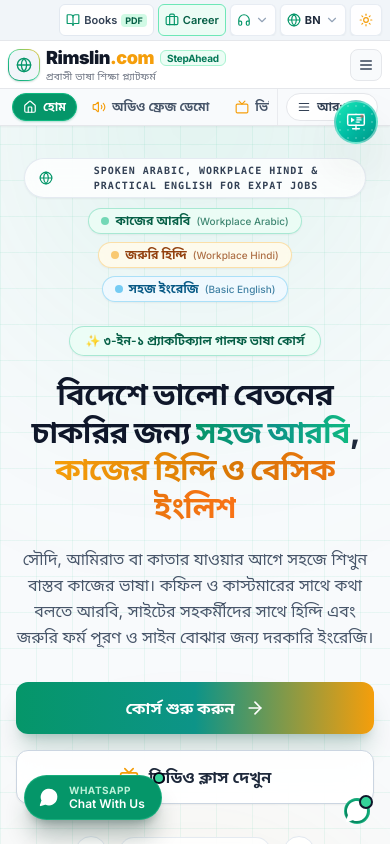
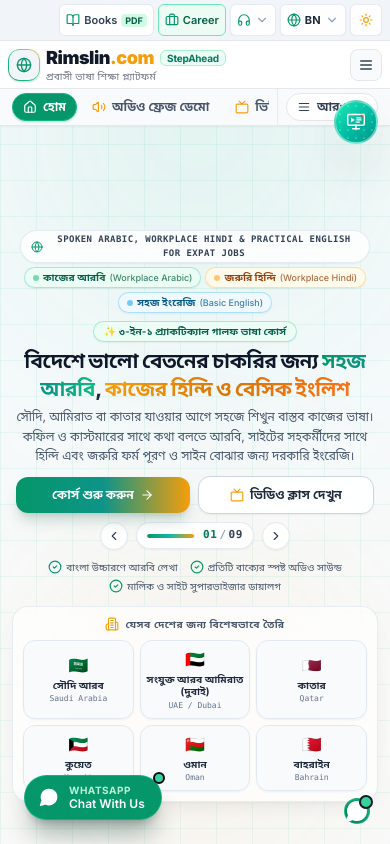
Before and after one commit to arif25/rimslin.com, a Next.js app: page / in a window 390 px wide. Shown: the top 844 px of the page. Built offline with nearby package versions, Linux system fonts and the light colour scheme.

Commit message:
style(banner): fit mobile hero section above the fold using dynamic viewport height

```diff
--- a/components/Hero.tsx
+++ b/components/Hero.tsx
@@ -844,7 +844,7 @@ export default function Hero() {
   };
 
   return (
-    <section className="relative z-10 overflow-x-clip w-full max-w-full pt-8 pb-20 md:pt-14 md:pb-28">
+    <section className="relative z-10 overflow-x-clip w-full max-w-full min-h-[calc(100svh-4rem)] md:min-h-0 py-3 sm:py-6 md:pt-14 md:pb-28 flex flex-col justify-center">
       {/* Background ambient lighting */}
       <div
         className="pointer-events-none absolute inset-0 overflow-hidden -z-10"
@@ -854,39 +854,39 @@ export default function Hero() {
         <div className="absolute top-1/2 right-0 h-[400px] w-full max-w-[400px] rounded-full bg-gold-glow blur-[100px]" />
       </div>
 
-      <div className="mx-auto max-w-7xl w-full px-4 sm:px-6 lg:px-8 min-w-0">
+      <div className="mx-auto max-w-7xl w-full px-3 sm:px-6 lg:px-8 min-w-0 my-auto">
         <div className="flex flex-col items-center text-center w-full max-w-full min-w-0">
           {/* ========================================================================= */}
           {/* PLATFORM VALUE PROPOSITION: ENGLISH TAGLINE & 3 CORE LANGUAGE TRACKS      */}
           {/* ========================================================================= */}
-          <div className="flex flex-col items-center gap-2.5 sm:gap-3 mb-6 sm:mb-8 max-w-3xl px-2">
+          <div className="flex flex-col items-center gap-1 sm:gap-2 md:gap-3 mb-2 sm:mb-4 md:mb-8 max-w-3xl px-2">
             {/* English Tagline Badge */}
-            <div className="inline-flex items-center gap-2 rounded-full border border-slate-200/90 dark:border-white/10 bg-white/80 dark:bg-surface-100/80 px-3.5 py-1 text-[10px] sm:text-xs font-mono font-bold tracking-widest text-slate-700 dark:text-slate-200 uppercase shadow-sm backdrop-blur-md">
-              <Globe className="h-3.5 w-3.5 text-emerald-600 dark:text-gulf-400 shrink-0" />
+            <div className="inline-flex items-center gap-1.5 sm:gap-2 rounded-full border border-slate-200/90 dark:border-white/10 bg-white/80 dark:bg-surface-100/80 px-2.5 py-0.5 sm:px-3.5 sm:py-1 text-[9px] sm:text-xs font-mono font-bold tracking-wider sm:tracking-widest text-slate-700 dark:text-slate-200 uppercase shadow-sm backdrop-blur-md">
+              <Globe className="h-3 w-3 sm:h-3.5 sm:w-3.5 text-emerald-600 dark:text-gulf-400 shrink-0" />
               <span>{t.hero.subHeadline}</span>
             </div>
 
             {/* 3 Core Language Tracks Highlight Badges */}
-            <div className="flex flex-wrap items-center justify-center gap-2 sm:gap-2.5">
+            <div className="flex flex-wrap items-center justify-center gap-1 sm:gap-2 md:gap-2.5">
               {/* 🟢 Track 1: Workplace Arabic */}
-              <div className="inline-flex items-center gap-1.5 rounded-full border border-emerald-500/30 bg-emerald-50/90 dark:border-emerald-500/30 dark:bg-emerald-950/50 px-3 py-1 text-xs font-bold text-emerald-800 dark:text-emerald-300 shadow-sm backdrop-blur-md">
-                <span className="h-2 w-2 rounded-full bg-emerald-500 animate-pulse shrink-0" />
+              <div className="inline-flex items-center gap-1 sm:gap-1.5 rounded-full border border-emerald-500/30 bg-emerald-50/90 dark:border-emerald-500/30 dark:bg-emerald-950/50 px-2 py-0.5 sm:px-3 sm:py-1 text-[10px] sm:text-xs font-bold text-emerald-800 dark:text-emerald-300 shadow-sm backdrop-blur-md">
+                <span className="h-1.5 w-1.5 sm:h-2 sm:w-2 rounded-full bg-emerald-500 animate-pulse shrink-0" />
                 <span>{trackLabels.arabic}</span>
-                <span className="text-[10px] opacity-75 font-medium">{trackLabels.arabicSub}</span>
+                <span className="text-[9px] sm:text-[10px] opacity-75 font-medium">{trackLabels.arabicSub}</span>
               </div>
 
               {/* 🟠 Track 2: Workplace Hindi */}
-              <div className="inline-flex items-center gap-1.5 rounded-full border border-amber-500/30 bg-amber-50/90 dark:border-amber-500/30 dark:bg-amber-950/50 px-3 py-1 text-xs font-bold text-amber-800 dark:text-amber-300 shadow-sm backdrop-blur-md">
-                <span className="h-2 w-2 rounded-full bg-amber-500 animate-pulse shrink-0" />
+              <div className="inline-flex items-center gap-1 sm:gap-1.5 rounded-full border border-amber-500/30 bg-amber-50/90 dark:border-amber-500/30 dark:bg-amber-950/50 px-2 py-0.5 sm:px-3 sm:py-1 text-[10px] sm:text-xs font-bold text-amber-800 dark:text-amber-300 shadow-sm backdrop-blur-md">
+                <span className="h-1.5 w-1.5 sm:h-2 sm:w-2 rounded-full bg-amber-500 animate-pulse shrink-0" />
                 <span>{trackLabels.hindi}</span>
-                <span className="text-[10px] opacity-75 font-medium">{trackLabels.hindiSub}</span>
+                <span className="text-[9px] sm:text-[10px] opacity-75 font-medium">{trackLabels.hindiSub}</span>
               </div>
 
               {/* 🔵 Track 3: Basic English */}
-              <div className="inline-flex items-center gap-1.5 rounded-full border border-sky-500/30 bg-sky-50/90 dark:border-sky-500/30 dark:bg-sky-950/50 px-3 py-1 text-xs font-bold text-sky-800 dark:text-sky-300 shadow-sm backdrop-blur-md">
-                <span className="h-2 w-2 rounded-full bg-sky-500 animate-pulse shrink-0" />
+              <div className="inline-flex items-center gap-1 sm:gap-1.5 rounded-full border border-sky-500/30 bg-sky-50/90 dark:border-sky-500/30 dark:bg-sky-950/50 px-2 py-0.5 sm:px-3 sm:py-1 text-[10px] sm:text-xs font-bold text-sky-800 dark:text-sky-300 shadow-sm backdrop-blur-md">
+                <span className="h-1.5 w-1.5 sm:h-2 sm:w-2 rounded-full bg-sky-500 animate-pulse shrink-0" />
                 <span>{trackLabels.english}</span>
-                <span className="text-[10px] opacity-75 font-medium">{trackLabels.englishSub}</span>
+                <span className="text-[9px] sm:text-[10px] opacity-75 font-medium">{trackLabels.englishSub}</span>
               </div>
             </div>
           </div>
@@ -927,7 +927,7 @@ export default function Hero() {
             {/* ========================================================================= */}
             {/* CSS GRID STACKED SLIDES: Lock height naturally to tallest slide (Zero CLS)*/}
             {/* ========================================================================= */}
-            <div className="grid grid-cols-1 grid-rows-1 w-full items-center justify-items-center min-h-[360px] sm:min-h-[300px] md:min-h-[260px]">
+            <div className="grid grid-cols-1 grid-rows-1 w-full items-center justify-items-center min-h-[190px] sm:min-h-[230px] md:min-h-[260px]">
               {slides.map((slide, idx) => {
                 const isActive = idx === currentSlide;
                 return (
@@ -941,12 +941,12 @@ export default function Hero() {
                     aria-hidden={!isActive}
                   >
                     {/* Contextual Slide Tag Badge */}
-                    <div className="inline-flex items-center gap-2 rounded-full border border-emerald-500/30 bg-emerald-50/90 text-emerald-800 shadow-sm dark:border-gulf-500/30 dark:bg-gulf-950/60 dark:text-gulf-300 backdrop-blur-md dark:shadow-lg dark:shadow-gulf-950/50 mb-5 px-4 py-1.5 text-xs font-semibold">
+                    <div className="inline-flex items-center gap-1.5 sm:gap-2 rounded-full border border-emerald-500/30 bg-emerald-50/90 text-emerald-800 shadow-sm dark:border-gulf-500/30 dark:bg-gulf-950/60 dark:text-gulf-300 backdrop-blur-md dark:shadow-lg dark:shadow-gulf-950/50 mb-1.5 sm:mb-3 md:mb-5 px-2.5 py-0.5 sm:px-4 sm:py-1.5 text-[10px] sm:text-xs font-semibold">
                       <span>{slide.tag}</span>
                     </div>
 
                     {/* Main Headline with dual-gradient styling */}
-                    <h1 className="max-w-4xl text-3xl font-extrabold tracking-tight sm:text-5xl md:text-6xl leading-tight text-slate-900 dark:text-white">
+                    <h1 className="max-w-4xl text-xl sm:text-2xl md:text-5xl lg:text-6xl font-extrabold tracking-tight leading-snug sm:leading-tight md:leading-tight text-slate-900 dark:text-white">
                       {slide.titlePrefix}
                       <span className="bg-gradient-to-r from-emerald-600 via-teal-600 to-emerald-500 dark:from-gulf-400 dark:via-emerald-300 dark:to-teal-300 bg-clip-text text-transparent">
                         {slide.highlight}
@@ -963,20 +963,20 @@ export default function Hero() {
                     </h1>
 
                     {/* Tagline / Subtitle */}
-                    <p className="mt-5 max-w-2xl text-base text-slate-600 dark:text-slate-300 sm:text-lg font-normal leading-relaxed">
+                    <p className="mt-1 sm:mt-2.5 md:mt-5 max-w-2xl text-xs sm:text-sm md:text-base lg:text-lg text-slate-600 dark:text-slate-300 font-normal leading-relaxed">
                       {slide.subtitle}
                     </p>
 
                     {/* Action Buttons */}
-                    <div className="mt-8 flex flex-col sm:flex-row items-center gap-4 w-full sm:w-auto">
+                    <div className="mt-2.5 sm:mt-4 md:mt-8 flex flex-row items-center justify-center gap-2 sm:gap-4 w-full sm:w-auto max-w-full px-1">
                       <Link
                         href={slide.primaryBtn.href}
                         tabIndex={isActive ? 0 : -1}
-                        className="w-full sm:w-auto inline-flex items-center justify-center gap-2.5 rounded-xl bg-gradient-to-r from-emerald-600 via-teal-600 to-amber-500 dark:from-gulf-600 dark:via-emerald-600 dark:to-gold-500 px-8 py-3.5 text-base font-bold text-white shadow-xl shadow-emerald-900/20 dark:shadow-gulf-900/40 transition-all duration-300 hover:scale-[1.02] active:scale-95"
+                        className="flex-1 sm:flex-initial inline-flex items-center justify-center gap-1.5 sm:gap-2.5 rounded-xl bg-gradient-to-r from-emerald-600 via-teal-600 to-amber-500 dark:from-gulf-600 dark:via-emerald-600 dark:to-gold-500 px-3.5 py-2.5 sm:px-6 sm:py-3 md:px-8 md:py-3.5 text-xs sm:text-sm md:text-base font-bold text-white shadow-lg sm:shadow-xl shadow-emerald-900/20 dark:shadow-gulf-900/40 transition-all duration-300 hover:scale-[1.02] active:scale-95 text-center truncate"
                       >
                         <span>{slide.primaryBtn.text}</span>
                         {slide.primaryBtn.icon && (
-                          <slide.primaryBtn.icon className="h-5 w-5 rtl:rotate-180" />
+                          <slide.primaryBtn.icon className="h-3.5 w-3.5 sm:h-4 sm:w-4 md:h-5 md:w-5 rtl:rotate-180 shrink-0" />
                         )}
                       </Link>
 
@@ -984,10 +984,10 @@ export default function Hero() {
                         <Link
                           href={slide.secondaryBtn.href}
                           tabIndex={isActive ? 0 : -1}
-                          className="w-full sm:w-auto inline-flex items-center justify-center gap-2.5 rounded-xl border border-slate-300 bg-white/90 text-slate-800 hover:bg-slate-100 hover:text-slate-900 dark:border-gulf-500/30 dark:bg-surface-100/80 dark:text-gulf-200 dark:hover:bg-surface-200 dark:hover:text-white px-8 py-3.5 text-base font-semibold backdrop-blur-md transition-all duration-200 shadow-sm active:scale-95"
+                          className="flex-1 sm:flex-initial inline-flex items-center justify-center gap-1.5 sm:gap-2.5 rounded-xl border border-slate-300 bg-white/90 text-slate-800 hover:bg-slate-100 hover:text-slate-900 dark:border-gulf-500/30 dark:bg-surface-100/80 dark:text-gulf-200 dark:hover:bg-surface-200 dark:hover:text-white px-3.5 py-2.5 sm:px-6 sm:py-3 md:px-8 md:py-3.5 text-xs sm:text-sm md:text-base font-semibold backdrop-blur-md transition-all duration-200 shadow-sm active:scale-95 text-center truncate"
                         >
                           {slide.secondaryBtn.icon && (
-                            <slide.secondaryBtn.icon className="h-5 w-5 text-amber-500 dark:text-gold-400" />
+                            <slide.secondaryBtn.icon className="h-3.5 w-3.5 sm:h-4 sm:w-4 md:h-5 md:w-5 text-amber-500 dark:text-gold-400 shrink-0" />
                           )}
                           <span>{slide.secondaryBtn.text}</span>
                         </Link>
@@ -1001,15 +1001,15 @@ export default function Hero() {
             {/* ================================================================= */}
             {/* SLIDE NAVIGATION CONTROLS (Responsive Counter, Progress & Dashes) */}
             {/* ================================================================= */}
-            <div className="flex items-center justify-center gap-3 mt-8 max-w-full px-2">
+            <div className="flex items-center justify-center gap-2 sm:gap-3 mt-2 sm:mt-4 md:mt-8 max-w-full px-2">
               {/* Mobile Previous Chevron Button */}
               <button
                 type="button"
                 onClick={prevSlide}
                 aria-label="Previous Slide"
-                className="sm:hidden flex h-8 w-8 items-center justify-center rounded-full border border-slate-200 bg-white/90 dark:border-white/10 dark:bg-surface-100/90 text-slate-700 dark:text-slate-200 shadow-sm active:scale-90 transition-transform"
+                className="sm:hidden flex h-7 w-7 items-center justify-center rounded-full border border-slate-200 bg-white/90 dark:border-white/10 dark:bg-surface-100/90 text-slate-700 dark:text-slate-200 shadow-sm active:scale-90 transition-transform"
               >
-                <ChevronLeft className="h-4 w-4 rtl:rotate-180" />
+                <ChevronLeft className="h-3.5 w-3.5 rtl:rotate-180" />
               </button>
 
               {/* Desktop/Tablet Clickable Dash Indicators with Active Fill */}
@@ -1043,9 +1043,9 @@ export default function Hero() {
               </div>
 
               {/* Compact Counter Indicator & Smooth Progress Bar Line */}
-              <div className="flex items-center gap-2.5 px-3.5 py-1.5 rounded-full border border-slate-200/90 dark:border-white/10 bg-white/80 dark:bg-surface-100/80 backdrop-blur-md shadow-sm">
+              <div className="flex items-center gap-2 sm:gap-2.5 px-2.5 sm:px-3.5 py-1 sm:py-1.5 rounded-full border border-slate-200/90 dark:border-white/10 bg-white/80 dark:bg-surface-100/80 backdrop-blur-md shadow-sm">
                 {/* Slim Filling Progress Bar Line */}
-                <div className="w-16 sm:w-20 h-1.5 bg-slate-200 dark:bg-white/15 rounded-full overflow-hidden">
+                <div className="w-12 sm:w-20 h-1 sm:h-1.5 bg-slate-200 dark:bg-white/15 rounded-full overflow-hidden">
                   <div
                     className="h-full bg-gradient-to-r from-emerald-600 via-teal-500 to-amber-500 dark:from-gulf-500 dark:via-emerald-400 dark:to-gold-400 rounded-full"
                     style={{
@@ -1056,11 +1056,11 @@ export default function Hero() {
                 </div>
 
                 {/* Counter display (e.g. 03 / 09) */}
-                <span className="text-xs font-mono font-bold tracking-wider text-slate-700 dark:text-slate-300">
+                <span className="text-[11px] sm:text-xs font-mono font-bold tracking-wider text-slate-700 dark:text-slate-300">
                   <span className="text-emerald-700 dark:text-gulf-400">
                     {String(currentSlide + 1).padStart(2, "0")}
                   </span>
-                  <span className="text-slate-400 dark:text-slate-500 mx-1">/</span>
+                  <span className="text-slate-400 dark:text-slate-500 mx-0.5 sm:mx-1">/</span>
                   <span>{String(slides.length).padStart(2, "0")}</span>
                 </span>
               </div>
@@ -1070,46 +1070,46 @@ export default function Hero() {
                 type="button"
                 onClick={nextSlide}
                 aria-label="Next Slide"
-                className="sm:hidden flex h-8 w-8 items-center justify-center rounded-full border border-slate-200 bg-white/90 dark:border-white/10 dark:bg-surface-100/90 text-slate-700 dark:text-slate-200 shadow-sm active:scale-90 transition-transform"
+                className="sm:hidden flex h-7 w-7 items-center justify-center rounded-full border border-slate-200 bg-white/90 dark:border-white/10 dark:bg-surface-100/90 text-slate-700 dark:text-slate-200 shadow-sm active:scale-90 transition-transform"
               >
-                <ChevronRight className="h-4 w-4 rtl:rotate-180" />
+                <ChevronRight className="h-3.5 w-3.5 rtl:rotate-180" />
               </button>
             </div>
           </div>
 
           {/* Key Value Props */}
-          <div className="mt-8 flex flex-wrap items-center justify-center gap-x-6 gap-y-2 text-xs sm:text-sm text-slate-600 dark:text-slate-300 font-medium">
-            <div className="flex items-center gap-1.5">
-              <CheckCircle2 className="h-4 w-4 text-emerald-600 dark:text-gulf-400" />
+          <div className="mt-2.5 sm:mt-4 md:mt-8 flex flex-wrap items-center justify-center gap-x-3 sm:gap-x-6 gap-y-1 sm:gap-y-2 text-[10px] sm:text-xs md:text-sm text-slate-600 dark:text-slate-300 font-medium">
+            <div className="flex items-center gap-1 sm:gap-1.5">
+              <CheckCircle2 className="h-3.5 w-3.5 sm:h-4 sm:w-4 text-emerald-600 dark:text-gulf-400 shrink-0" />
               <span>{t.hero.prop1}</span>
             </div>
-            <div className="flex items-center gap-1.5">
-              <CheckCircle2 className="h-4 w-4 text-emerald-600 dark:text-gulf-400" />
+            <div className="flex items-center gap-1 sm:gap-1.5">
+              <CheckCircle2 className="h-3.5 w-3.5 sm:h-4 sm:w-4 text-emerald-600 dark:text-gulf-400 shrink-0" />
               <span>{t.hero.prop2}</span>
             </div>
-            <div className="flex items-center gap-1.5">
-              <CheckCircle2 className="h-4 w-4 text-emerald-600 dark:text-gulf-400" />
+            <div className="flex items-center gap-1 sm:gap-1.5">
+              <CheckCircle2 className="h-3.5 w-3.5 sm:h-4 sm:w-4 text-emerald-600 dark:text-gulf-400 shrink-0" />
               <span>{t.hero.prop3}</span>
             </div>
           </div>
 
           {/* Gulf Country Trust Flags Strip */}
-          <div className="mt-14 w-full max-w-5xl rounded-2xl border border-slate-200/80 bg-white/70 shadow-lg shadow-black/5 dark:border-white/[0.08] dark:bg-surface-100/50 p-6 backdrop-blur-xl">
-            <div className="text-xs font-semibold uppercase tracking-wider text-slate-600 dark:text-slate-300 mb-4 flex items-center justify-center gap-2">
-              <Building2 className="h-4 w-4 text-amber-500 dark:text-gold-400" />
+          <div className="mt-3 sm:mt-6 md:mt-14 w-full max-w-5xl rounded-2xl border border-slate-200/80 bg-white/70 shadow-lg shadow-black/5 dark:border-white/[0.08] dark:bg-surface-100/50 p-2.5 sm:p-4 md:p-6 backdrop-blur-xl">
+            <div className="text-[10px] sm:text-xs font-semibold uppercase tracking-wider text-slate-600 dark:text-slate-300 mb-2 sm:mb-3 md:mb-4 flex items-center justify-center gap-1.5 sm:gap-2">
+              <Building2 className="h-3.5 w-3.5 sm:h-4 sm:w-4 text-amber-500 dark:text-gold-400" />
               <span>{t.hero.destinationsTitle}</span>
             </div>
-            <div className="grid grid-cols-2 sm:grid-cols-3 lg:grid-cols-6 gap-3">
+            <div className="grid grid-cols-3 sm:grid-cols-3 lg:grid-cols-6 gap-1.5 sm:gap-2.5 md:gap-3">
               {t.hero.destinations.map((dest, idx) => (
                 <div
                   key={idx}
-                  className="flex flex-col items-center justify-center rounded-xl border border-slate-200 bg-slate-50/90 hover:bg-white hover:border-emerald-500/40 dark:border-white/[0.05] dark:bg-surface-200/50 dark:hover:bg-surface-200 dark:hover:border-gulf-500/40 py-3 px-2 text-center transition-all shadow-sm dark:shadow-none"
+                  className="flex flex-col items-center justify-center rounded-xl border border-slate-200 bg-slate-50/90 hover:bg-white hover:border-emerald-500/40 dark:border-white/[0.05] dark:bg-surface-200/50 dark:hover:bg-surface-200 dark:hover:border-gulf-500/40 py-1.5 sm:py-2.5 md:py-3 px-1 sm:px-2 text-center transition-all shadow-sm dark:shadow-none"
                 >
-                  <span className="text-2xl mb-1">{dest.flag}</span>
-                  <span className="text-xs font-bold text-slate-800 dark:text-white leading-tight">
+                  <span className="text-base sm:text-xl md:text-2xl mb-0.5">{dest.flag}</span>
+                  <span className="text-[10px] sm:text-xs font-bold text-slate-800 dark:text-white leading-tight">
                     {dest.country}
                   </span>
-                  <span className="text-[10px] text-slate-500 dark:text-slate-300 font-mono mt-0.5">
+                  <span className="text-[8px] sm:text-[10px] text-slate-500 dark:text-slate-300 font-mono mt-0.5">
                     {dest.code}
                   </span>
                 </div>
```
